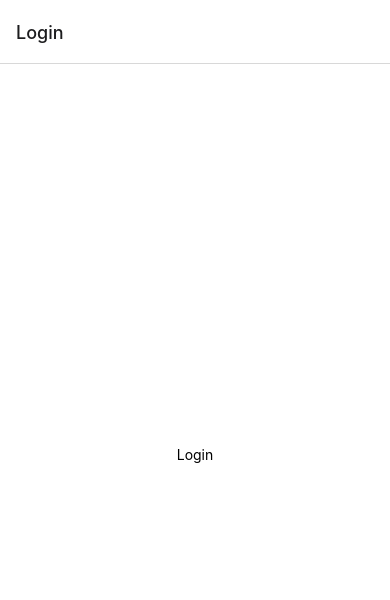
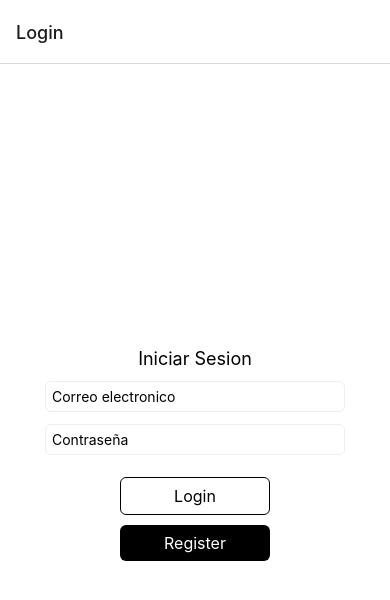
Before and after one commit to errror-404/estutienda, a React Native app: screen /Home in a window 390 px wide. Before the commit this address had no page. Shown: the top 600 px of the page. Built offline with nearby package versions, Linux system fonts and the light colour scheme.

Commit message:
feat: navegacion finalizada

```diff
--- /dev/null
+++ b/components/CustomButton.tsx
@@ -0,0 +1,50 @@
+import {
+  TouchableOpacityProps,
+  StyleSheet,
+  Text,
+  TouchableOpacity,
+} from "react-native";
+import React from "react";
+
+interface CustomButtonProps extends TouchableOpacityProps {
+  title: string;
+  variant: "outlined" | "filled";
+}
+
+const CustomButton = ({ title, variant, ...rest }: CustomButtonProps) => {
+  return variant === "outlined" ? (
+    <TouchableOpacity style={styles.container} {...rest}>
+      <Text style={styles.title}>{title}</Text>
+    </TouchableOpacity>
+  ) : (
+    <TouchableOpacity style={styles.containerFilled} {...rest}>
+      <Text style={styles.titleFilled}>{title}</Text>
+    </TouchableOpacity>
+  );
+};
+
+export default CustomButton;
+
+const styles = StyleSheet.create({
+  container: {
+    padding: 8,
+    borderColor: "#000",
+    borderWidth: 1,
+    width: 150,
+    borderRadius: 6,
+    marginTop: 10,
+  },
+  containerFilled: {
+    backgroundColor: "#000",
+    width: 150,
+    borderRadius: 6,
+    marginTop: 10,
+    padding: 8,
+  },
+  titleFilled: { fontSize: 16, textAlign: "center", color: "white" },
+
+  title: {
+    fontSize: 16,
+    textAlign: "center",
+  },
+});
--- a/package.json
+++ b/package.json
@@ -9,9 +9,11 @@
     "web": "expo start --web",
     "eject": "expo eject",
     "lint": "eslint . --ext .js,.jsx,.ts,.tsx",
+    "lint-fix": "eslint --fix",
     "prepare": "husky install"
   },
   "dependencies": {
+    "@react-navigation/bottom-tabs": "^6.5.8",
     "@react-navigation/native": "^6.1.7",
     "@react-navigation/native-stack": "^6.9.13",
     "expo": "~49.0.8",
--- a/routes/AuthNavigation.tsx
+++ b/routes/AuthNavigation.tsx
@@ -9,7 +9,7 @@ const AuthNavigation = () => {
   return (
     <AuthStack.Navigator>
       <AuthStack.Screen name="Login" component={Login} />
-      <AuthStack.Screen name="SignUp" component={Register} />
+      <AuthStack.Screen name="Register" component={Register} />
     </AuthStack.Navigator>
   );
 };
--- a/routes/DashboardNavigation.tsx
+++ b/routes/DashboardNavigation.tsx
@@ -1,12 +1,36 @@
-import { Text, View } from "react-native";
 import React from "react";
+import { createNativeStackNavigator } from "@react-navigation/native-stack";
+import { createBottomTabNavigator } from "@react-navigation/bottom-tabs";
+import Dashboard from "../screens/Dashboard";
+import Cart from "../screens/Cart";
+import Profile from "../screens/Profile";
+import Orders from "../screens/Orders";
+
+const HomeStack = createNativeStackNavigator();
 
 const DashboardNavigation = () => {
   return (
-    <View>
-      <Text>DashboardNavigation</Text>
-    </View>
+    <HomeStack.Navigator>
+      <HomeStack.Screen name="Home" component={Dashboard} />
+      <HomeStack.Screen name="Cart" component={Cart} />
+    </HomeStack.Navigator>
   );
 };
 
-export default DashboardNavigation;
+const Tab = createBottomTabNavigator();
+
+const TabNavigator = () => {
+  return (
+    <Tab.Navigator>
+      <Tab.Screen
+        name="Home"
+        component={DashboardNavigation}
+        options={{ headerShown: false }}
+      />
+      <Tab.Screen name="Orders" component={Orders} />
+      <Tab.Screen name="Profile" component={Profile} />
+    </Tab.Navigator>
+  );
+};
+
+export default TabNavigator;
--- a/routes/MainNavigation.tsx
+++ b/routes/MainNavigation.tsx
@@ -9,7 +9,7 @@ const MainNavigation = () => {
   return (
     <MainStack.Navigator screenOptions={{ headerShown: false }}>
       <MainStack.Screen name={"authStack"} component={AuthNavigation} />
-      <MainStack.Screen name={"MainStack"} component={DashboardNavigation} />
+      <MainStack.Screen name={"HomeStack"} component={DashboardNavigation} />
     </MainStack.Navigator>
   );
 };
--- /dev/null
+++ b/screens/Cart.tsx
@@ -0,0 +1,12 @@
+import { Text, View } from "react-native";
+import React from "react";
+
+const Cart = () => {
+  return (
+    <View>
+      <Text>Cart</Text>
+    </View>
+  );
+};
+
+export default Cart;
--- a/screens/Dashboard.tsx
+++ b/screens/Dashboard.tsx
@@ -0,0 +1,15 @@
+import { Button, Text, View } from "react-native";
+import React from "react";
+import { useNavigation } from "@react-navigation/native";
+
+const Dashboard = () => {
+  const navigation = useNavigation();
+  return (
+    <View>
+      <Text>Dashboard</Text>
+      <Button title="Cart" onPress={() => navigation.navigate("Cart")} />
+    </View>
+  );
+};
+
+export default Dashboard;
--- a/screens/Login.tsx
+++ b/screens/Login.tsx
@@ -1,10 +1,25 @@
-import { StyleSheet, Text, View } from "react-native";
+import { StyleSheet, Text, View, TextInput } from "react-native";
 import React from "react";
+import { useNavigation } from "@react-navigation/native";
+import CustomButton from "../components/CustomButton";
 
 const Login = () => {
+  const navigation = useNavigation();
   return (
     <View style={styles.container}>
-      <Text>Login</Text>
+      <Text style={styles.title}>Iniciar Sesion</Text>
+      <TextInput style={styles.textInput} placeholder="Correo electronico" />
+      <TextInput style={styles.textInput} placeholder="Contraseña" />
+      <CustomButton
+        title="Login"
+        variant="outlined"
+        onPress={() => navigation.navigate("HomeStack")}
+      />
+      <CustomButton
+        title="Register"
+        variant="filled"
+        onPress={() => navigation.navigate("Register")}
+      />
     </View>
   );
 };
@@ -18,4 +33,16 @@ const styles = StyleSheet.create({
     justifyContent: "center",
     alignItems: "center",
   },
+  title: {
+    fontSize: 18,
+    marginBottom: 12,
+  },
+  textInput: {
+    borderColor: "#eee",
+    borderWidth: 1,
+    padding: 6,
+    borderRadius: 6,
+    width: 300,
+    marginBottom: 12,
+  },
 });
--- /dev/null
+++ b/screens/Orders.tsx
@@ -0,0 +1,14 @@
+import { StyleSheet, Text, View } from "react-native";
+import React from "react";
+
+const Orders = () => {
+  return (
+    <View>
+      <Text>Orders</Text>
+    </View>
+  );
+};
+
+export default Orders;
+
+const styles = StyleSheet.create({});
```
Also changed, not shown: 1 other file (tests, documents, lock files or other folders).
